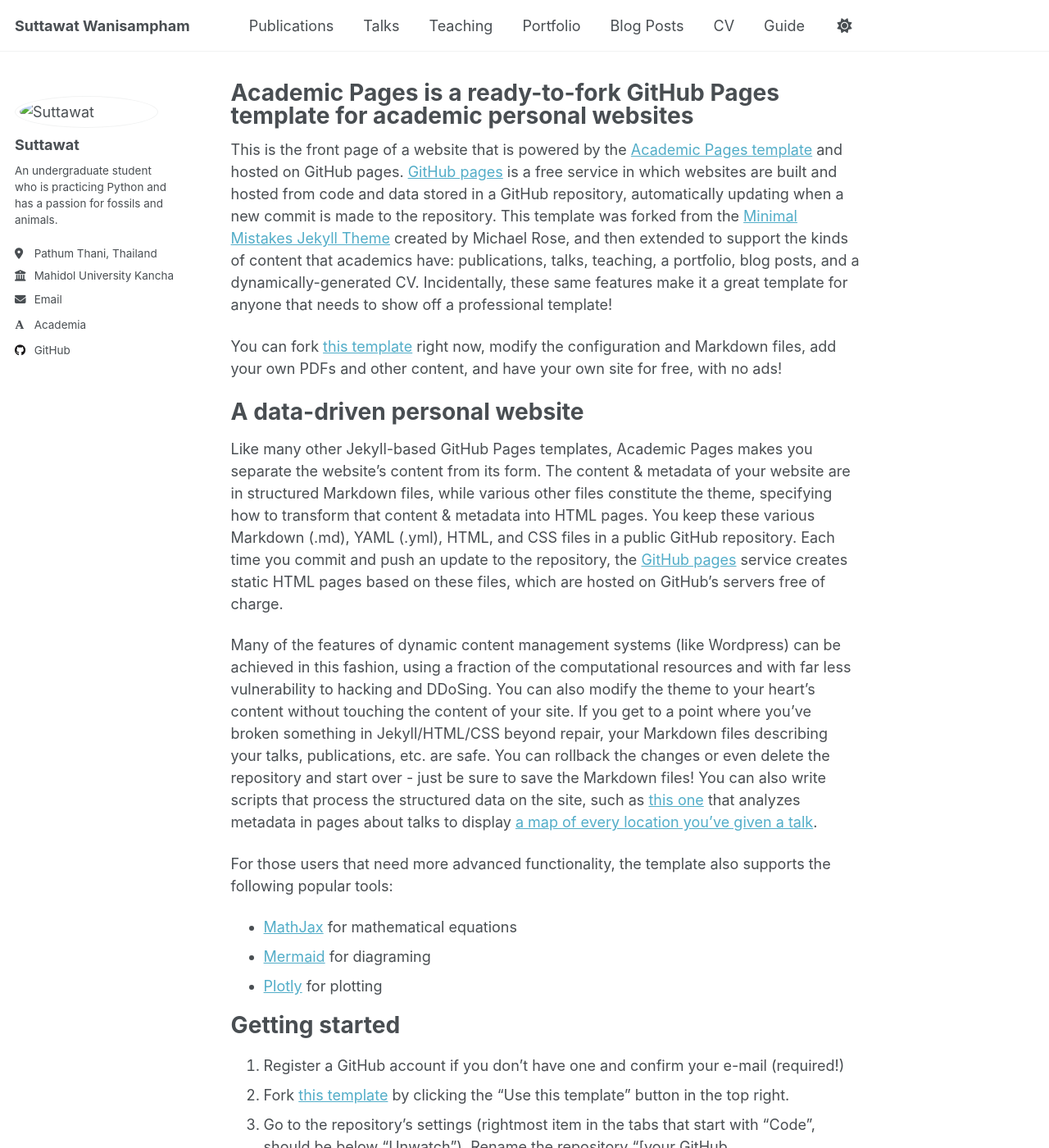
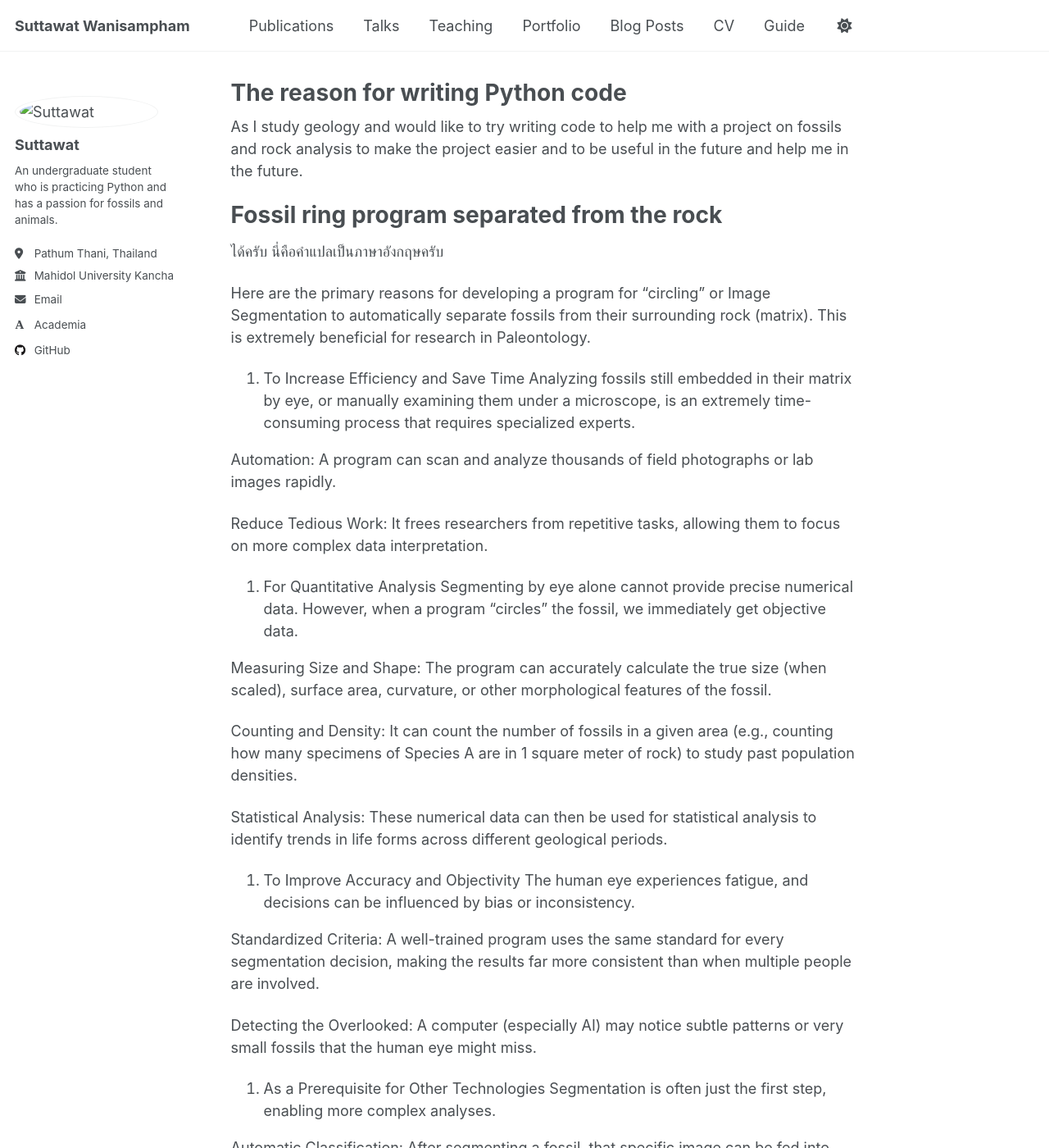
Before and after one commit to suttawatwan-hue/suttawatwan-hue.github.io, a Jekyll site: the page built from _pages/about.md, in a window 1280 px wide and 1400 px high. Shown: the whole window at 82% size. Built offline with Jekyll 4.4.1, drawn with Linux system fonts in a browser that asks for light colours; some web fonts are replaced; a script that is not in the unit is left out; some of the changed text lies outside the part shown.

Commit message:
Update about.md

```diff
--- a/_pages/about.md
+++ b/_pages/about.md
@@ -1,56 +1,50 @@
 ---
 permalink: /
-title: "Academic Pages is a ready-to-fork GitHub Pages template for academic personal websites"
+title: "The reason for writing Python code"
 author_profile: true
 redirect_from:
   - /about/
   - /about.html
 ---
 
-This is the front page of a website that is powered by the [Academic Pages template](https://github.com/academicpages/academicpages.github.io) and hosted on GitHub pages. [GitHub pages](https://pages.github.com) is a free service in which websites are built and hosted from code and data stored in a GitHub repository, automatically updating when a new commit is made to the repository. This template was forked from the [Minimal Mistakes Jekyll Theme](https://mmistakes.github.io/minimal-mistakes/) created by Michael Rose, and then extended to support the kinds of content that academics have: publications, talks, teaching, a portfolio, blog posts, and a dynamically-generated CV. Incidentally, these same features make it a great template for anyone that needs to show off a professional template!
+As I study geology and would like to try writing code to help me with a project on fossils and rock analysis to make the project easier and to be useful in the future and help me in the future.
 
- You can fork [this template](https://github.com/academicpages/academicpages.github.io) right now, modify the configuration and Markdown files, add your own PDFs and other content, and have your own site for free, with no ads!
+Fossil ring program separated from the rock
+======
+ได้ครับ นี่คือคำแปลเป็นภาษาอังกฤษครับ
 
-A data-driven personal website
-======
-Like many other Jekyll-based GitHub Pages templates, Academic Pages makes you separate the website's content from its form. The content & metadata of your website are in structured Markdown files, while various other files constitute the theme, specifying how to transform that content & metadata into HTML pages. You keep these various Markdown (.md), YAML (.yml), HTML, and CSS files in a public GitHub repository. Each time you commit and push an update to the repository, the [GitHub pages](https://pages.github.com/) service creates static HTML pages based on these files, which are hosted on GitHub's servers free of charge.
+Here are the primary reasons for developing a program for "circling" or Image Segmentation to automatically separate fossils from their surrounding rock (matrix). This is extremely beneficial for research in Paleontology.
 
-Many of the features of dynamic content management systems (like Wordpress) can be achieved in this fashion, using a fraction of the computational resources and with far less vulnerability to hacking and DDoSing. You can also modify the theme to your heart's content without touching the content of your site. If you get to a point where you've broken something in Jekyll/HTML/CSS beyond repair, your Markdown files describing your talks, publications, etc. are safe. You can rollback the changes or even delete the repository and start over - just be sure to save the Markdown files! You can also write scripts that process the structured data on the site, such as [this one](https://github.com/academicpages/academicpages.github.io/blob/master/talkmap.ipynb) that analyzes metadata in pages about talks to display [a map of every location you've given a talk](https://academicpages.github.io/talkmap.html).
+1. To Increase Efficiency and Save Time
+Analyzing fossils still embedded in their matrix by eye, or manually examining them under a microscope, is an extremely time-consuming process that requires specialized experts.
 
-For those users that need more advanced functionality, the template also supports the following popular tools:
-- [MathJax](https://www.mathjax.org/) for mathematical equations
-- [Mermaid](https://mermaid.js.org/) for diagraming
-- [Plotly](https://plotly.com/javascript/) for plotting
+Automation: A program can scan and analyze thousands of field photographs or lab images rapidly.
 
-Getting started
-======
-1. Register a GitHub account if you don't have one and confirm your e-mail (required!)
-1. Fork [this template](https://github.com/academicpages/academicpages.github.io) by clicking the "Use this template" button in the top right.
-1. Go to the repository's settings (rightmost item in the tabs that start with "Code", should be below "Unwatch"). Rename the repository "[your GitHub username].github.io", which will also be your website's URL.
-1. Set site-wide configuration and create content & metadata (see below -- also see [this set of diffs](https://archive.is/3TPas) showing what files were changed to set up [an example site](https://getorg-testacct.github.io) for a user with the username "getorg-testacct")
-1. Upload any files (like PDFs, .zip files, etc.) to the files/ directory. They will appear at https://[your GitHub username].github.io/files/example.pdf.
-1. Check status by going to the repository settings, in the "GitHub pages" section
+Reduce Tedious Work: It frees researchers from repetitive tasks, allowing them to focus on more complex data interpretation.
 
-Site-wide configuration
-------
-The main configuration file for the site is in the base directory in [_config.yml](https://github.com/academicpages/academicpages.github.io/blob/master/_config.yml), which defines the content in the sidebars and other site-wide features. You will need to replace the default variables with ones about yourself and your site's github repository. The configuration file for the top menu is in [_data/navigation.yml](https://github.com/academicpages/academicpages.github.io/blob/master/_data/navigation.yml). For example, if you don't have a portfolio or blog posts, you can remove those items from that navigation.yml file to remove them from the header.
+2. For Quantitative Analysis
+Segmenting by eye alone cannot provide precise numerical data. However, when a program "circles" the fossil, we immediately get objective data.
 
-Create content & metadata
-------
-For site content, there is one Markdown file for each type of content, which are stored in directories like _publications, _talks, _posts, _teaching, or _pages. For example, each talk is a Markdown file in the [_talks directory](https://github.com/academicpages/academicpages.github.io/tree/master/_talks). At the top of each Markdown file is structured data in YAML about the talk, which the theme will parse to do lots of cool stuff. The same structured data about a talk is used to generate the list of talks on the [Talks page](https://academicpages.github.io/talks), each [individual page](https://academicpages.github.io/talks/2012-03-01-talk-1) for specific talks, the talks section for the [CV page](https://academicpages.github.io/cv), and the [map of places you've given a talk](https://academicpages.github.io/talkmap.html) (if you run this [python file](https://github.com/academicpages/academicpages.github.io/blob/master/talkmap.py) or [Jupyter notebook](https://github.com/academicpages/academicpages.github.io/blob/master/talkmap.ipynb), which creates the HTML for the map based on the contents of the _talks directory).
+Measuring Size and Shape: The program can accurately calculate the true size (when scaled), surface area, curvature, or other morphological features of the fossil.
 
-**Markdown generator**
+Counting and Density: It can count the number of fossils in a given area (e.g., counting how many specimens of Species A are in 1 square meter of rock) to study past population densities.
 
-The repository includes [a set of Jupyter notebooks](https://github.com/academicpages/academicpages.github.io/tree/master/markdown_generator
-) that converts a CSV containing structured data about talks or presentations into individual Markdown files that will be properly formatted for the Academic Pages template. The sample CSVs in that directory are the ones I used to create my own personal website at stuartgeiger.com. My usual workflow is that I keep a spreadsheet of my publications and talks, then run the code in these notebooks to generate the Markdown files, then commit and push them to the GitHub repository.
+Statistical Analysis: These numerical data can then be used for statistical analysis to identify trends in life forms across different geological periods.
 
-How to edit your site's GitHub repository
-------
-Many people use a git client to create files on their local computer and then push them to GitHub's servers. If you are not familiar with git, you can directly edit these configuration and Markdown files directly in the github.com interface. Navigate to a file (like [this one](https://github.com/academicpages/academicpages.github.io/blob/master/_talks/2012-03-01-talk-1.md) and click the pencil icon in the top right of the content preview (to the right of the "Raw | Blame | History" buttons). You can delete a file by clicking the trashcan icon to the right of the pencil icon. You can also create new files or upload files by navigating to a directory and clicking the "Create new file" or "Upload files" buttons.
+3. To Improve Accuracy and Objectivity
+The human eye experiences fatigue, and decisions can be influenced by bias or inconsistency.
 
-Example: editing a Markdown file for a talk
-![Editing a Markdown file for a talk](/images/editing-talk.png)
+Standardized Criteria: A well-trained program uses the same standard for every segmentation decision, making the results far more consistent than when multiple people are involved.
 
-For more info
-------
-More info about configuring Academic Pages can be found in [the guide](https://academicpages.github.io/markdown/), the [growing wiki](https://github.com/academicpages/academicpages.github.io/wiki), and you can always [ask a question on GitHub](https://github.com/academicpages/academicpages.github.io/discussions). The [guides for the Minimal Mistakes theme](https://mmistakes.github.io/minimal-mistakes/docs/configuration/) (which this theme was forked from) might also be helpful.
+Detecting the Overlooked: A computer (especially AI) may notice subtle patterns or very small fossils that the human eye might miss.
+
+4. As a Prerequisite for Other Technologies
+Segmentation is often just the first step, enabling more complex analyses.
+
+Automatic Classification: After segmenting a fossil, that specific image can be fed into another AI (Machine Learning) model to predict what species it is.
+
+3D Model Reconstruction: If we have multiple photos or scans (like a CT Scan), knowing which part is the fossil helps software easily reconstruct a 3D model of the specimen.
+
+Digital Preservation: It helps create digital databases of fossils, allowing researchers worldwide to reference and share data without needing to transport the physical rock samples.
+
+In short, this program transforms a labor-intensive and time-consuming task into one that is fast, accurate, and automated, unlocking the analysis of massive datasets that were previously impossible to process.
```
